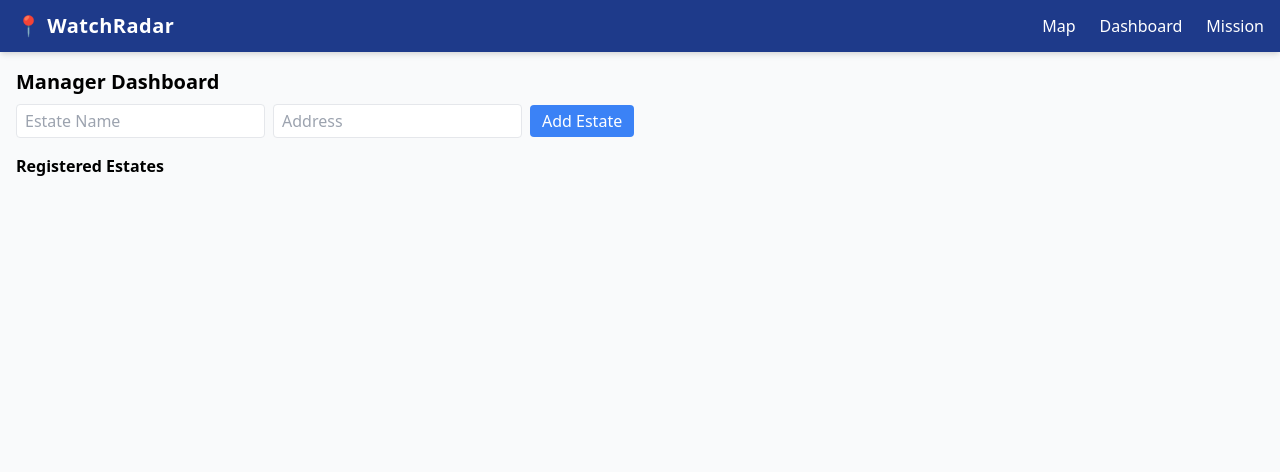
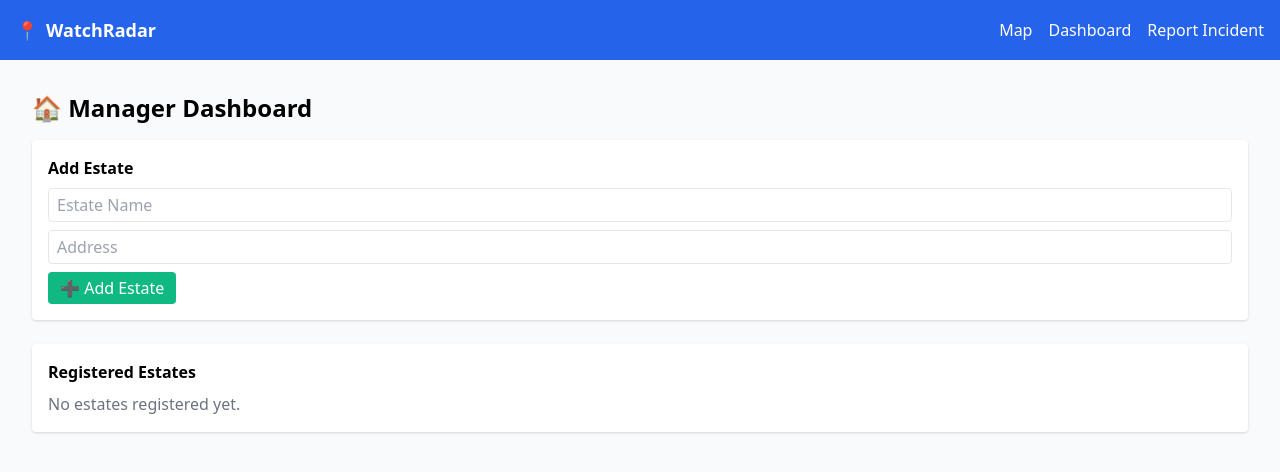
Before and after one commit to iamAswift/incident-frontend, a React (Create React App) app: page / in a window 1280 px wide. Shown: the top 472 px of the page. Built offline with nearby package versions, Linux system fonts and the light colour scheme.

Commit message:
Enable WatchRadar PWA install capability version 3

```diff
--- a/src/App.js
+++ b/src/App.js
@@ -42,8 +42,10 @@ export default function App() {
     <Router>
       <div className="min-h-screen bg-gray-50">
         <Navbar />
+        {/* Show install button if PWA install is available */}
         {showInstallBtn && (
-          <div className="p-2 bg-blue-500 text-white text-center cursor-pointer" onClick={handleInstallClick}>
+          <div className="p-2 bg-yellow-500 text-white text-center font-semibold cursor-pointer animate-bounce mb-4 rounded shadow"
+          onClick={handleInstallClick}>
             Install WatchRadar
           </div>
         )}
--- a/src/components/ManagerDashboard.jsx
+++ b/src/components/ManagerDashboard.jsx
@@ -8,46 +8,60 @@ export default function ManagerDashboard() {
 
   const addEstate = () => {
     if (!estateName || !address) return;
-    setEstates([...estates, { name: estateName, address, id: Date.now() }]);
-    setEstateName("");
-    setAddress("");
+    setEstates((prev) => [...prev, { id: prev.length + 1, estateName, address }]);
+    setEstateName(""); setAddress("");
   };
 
   return (
-    <div>
-      <h2 className="text-xl font-bold mb-2">Manager Dashboard</h2>
+    <div className="p-4">
+      <h2 className="text-2xl font-bold mb-4 flex items-center space-x-2">
+        🏠 Manager Dashboard
+      </h2>
 
-      <div className="mb-4">
+      {/* Add Estate */}
+      <div className="bg-white p-4 rounded shadow mb-6">
+        <h3 className="font-semibold mb-2">Add Estate</h3>
         <input
           type="text"
           placeholder="Estate Name"
           value={estateName}
           onChange={(e) => setEstateName(e.target.value)}
-          className="border px-2 py-1 mr-2 rounded"
+          className="border px-2 py-1 mr-2 rounded w-full mb-2"
         />
         <input
           type="text"
           placeholder="Address"
           value={address}
           onChange={(e) => setAddress(e.target.value)}
-          className="border px-2 py-1 mr-2 rounded"
+          className="border px-2 py-1 mr-2 rounded w-full mb-2"
         />
         <button
           onClick={addEstate}
-          className="bg-blue-500 text-white px-3 py-1 rounded"
+          className="bg-green-500 text-white px-3 py-1 rounded hover:bg-green-600"
         >
-          Add Estate
+          ➕ Add Estate
         </button>
       </div>
 
-      <h3 className="font-semibold">Registered Estates</h3>
-      <ul>
-        {estates.map((e) => (
-          <li key={e.id} className="mb-1">
-            {e.name} - {e.address}
-          </li>
-        ))}
-      </ul>
+      {/* Registered Estates */}
+      <div className="bg-white p-4 rounded shadow">
+        <h3 className="font-semibold mb-2">Registered Estates</h3>
+        {estates.length === 0 ? (
+          <p className="text-gray-500">No estates registered yet.</p>
+        ) : (
+          <ul className="space-y-2">
+            {estates.map((e) => (
+              <li key={e.id} className="border p-2 rounded flex justify-between items-center">
+                <div>
+                  <strong>{e.estateName}</strong> <br />
+                  <small>{e.address}</small>
+                </div>
+                <span>📍</span>
+              </li>
+            ))}
+          </ul>
+        )}
+      </div>
     </div>
   );
 }
--- a/src/components/Navbar.jsx
+++ b/src/components/Navbar.jsx
@@ -1,30 +1,17 @@
-import { Link } from "react-router-dom";
+// src/components/Navbar.jsx
+import React from "react";
 
 export default function Navbar() {
   return (
-    <nav className="bg-blue-900 text-white shadow-md">
-      <div className="max-w-7xl mx-auto px-4 py-3 flex items-center justify-between">
-
-        {/* Logo / Brand */}
-        <div className="font-bold text-xl tracking-wide">
-          📍 WatchRadar
-        </div>
-
-        {/* Navigation */}
-        <div className="flex space-x-6 text-sm md:text-base">
-          <Link to="/" className="hover:text-green-300 transition">
-            Map
-          </Link>
-
-          <Link to="/UserDashboard" className="hover:text-green-300 transition">
-            Dashboard
-          </Link>
-
-          <Link to="/developer-manifesto" className="hover:text-green-300 transition">
-            Mission
-          </Link>
-        </div>
-
+    <nav className="bg-blue-600 text-white p-4 flex justify-between items-center">
+      <h1 className="text-lg font-bold flex items-center space-x-2">
+        <span>📍</span>
+        <span>WatchRadar</span>
+      </h1>
+      <div className="flex space-x-4">
+        <a href="/" className="hover:underline">Map</a>
+        <a href="/manager" className="hover:underline">Dashboard</a>
+        <a href="/report" className="hover:underline">Report Incident</a>
       </div>
     </nav>
   );
```
